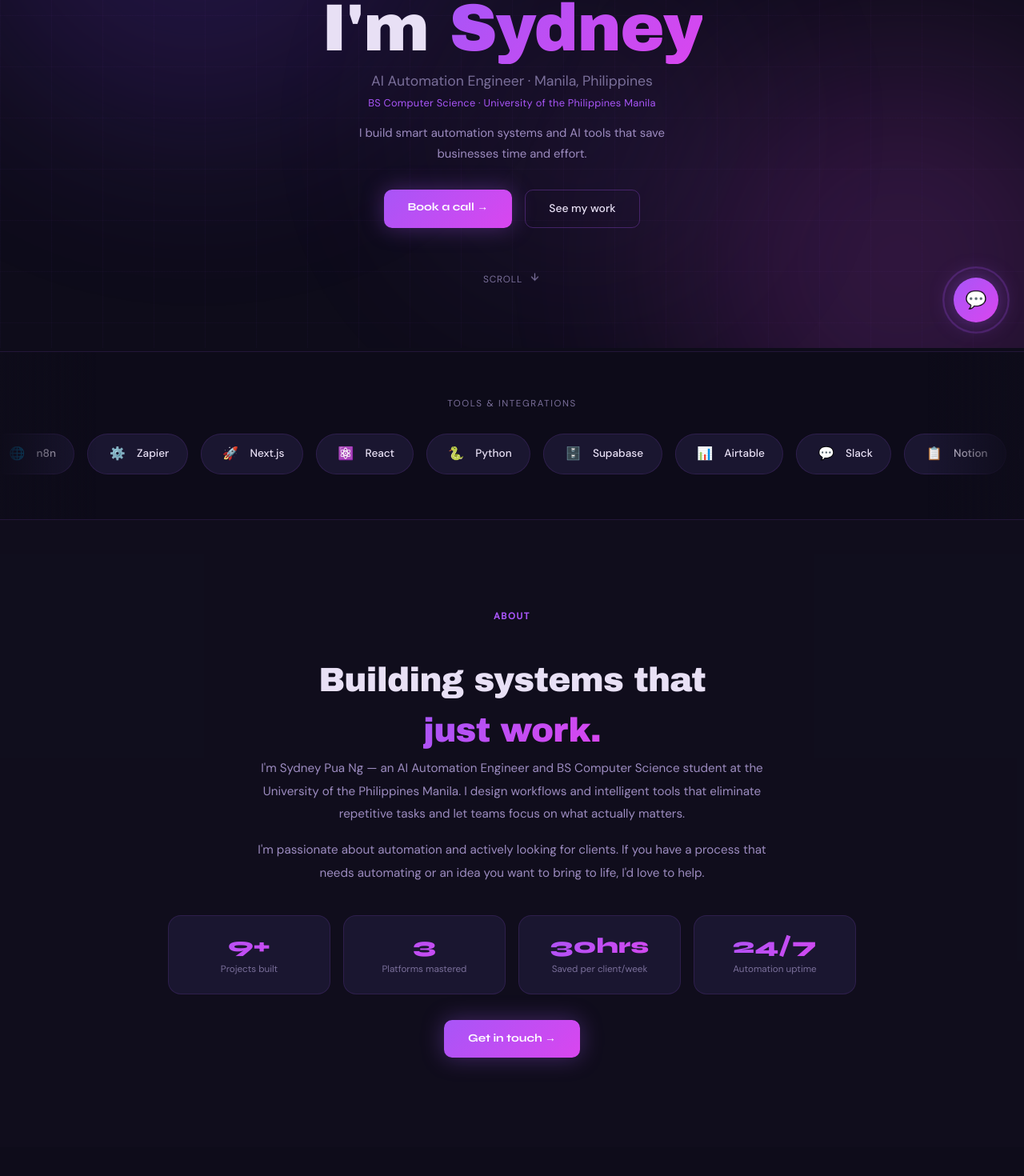
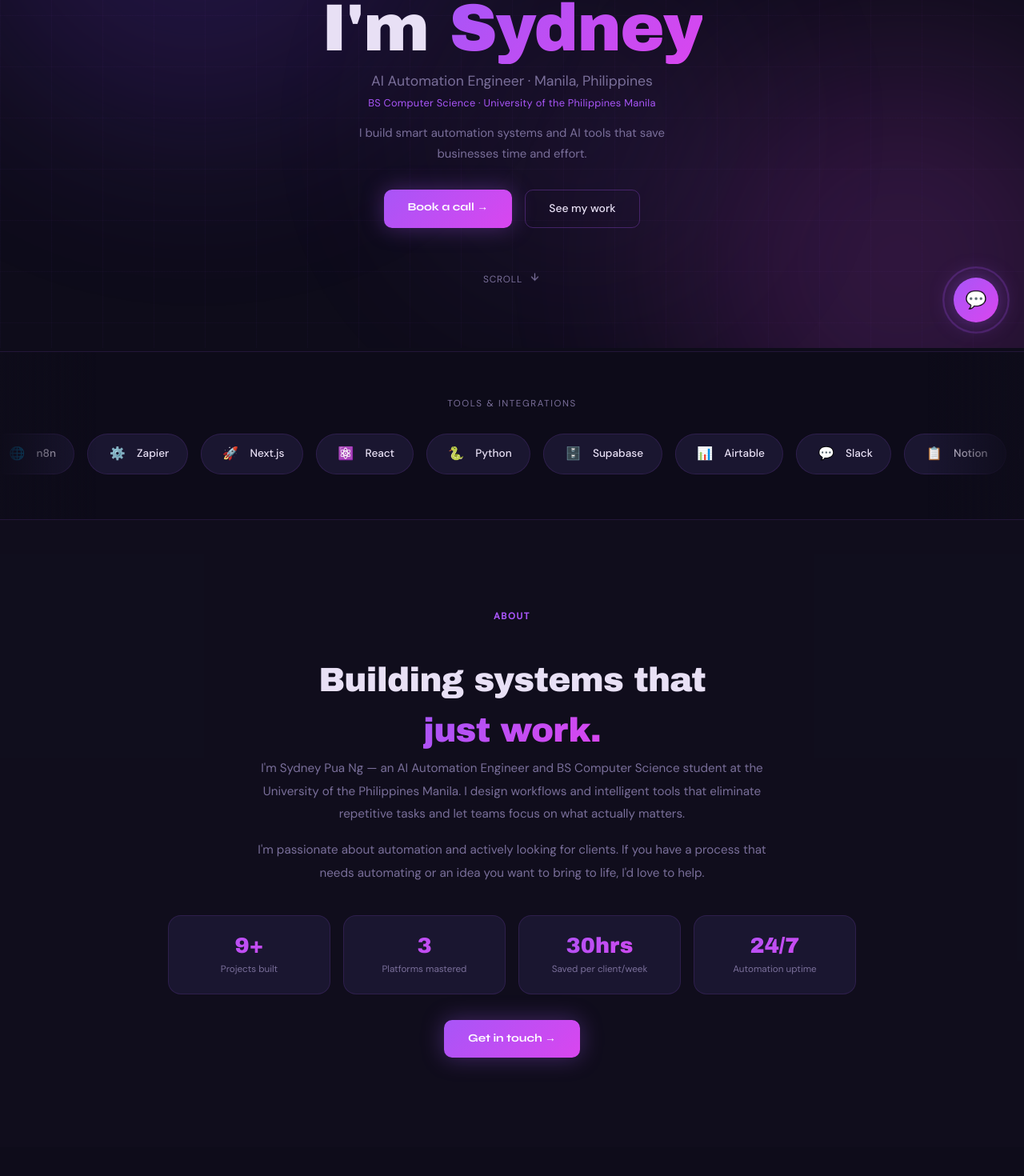
Before and after one commit to sydneykmpn-bit/Portfolio, a Next.js app: page / in a window 1280 px wide. Shown: the part 365-1835 px from the top of the page at 80% size. Built offline with nearby package versions, Linux system fonts and the light colour scheme.

Commit message:
fix light mode text colors, Archivo Black stats, nav border

```diff
--- a/app/globals.css
+++ b/app/globals.css
@@ -86,7 +86,7 @@ h1.hero-name{font-family:'Archivo Black',sans-serif;font-weight:400;font-size:cl
 h1.hero-name em{background:var(--grad);-webkit-background-clip:text;-webkit-text-fill-color:transparent;background-clip:text;font-style:normal;}
 .hero-role{font-size:clamp(.9rem,1.4vw,1.1rem);color:var(--muted);margin-top:.6rem;animation:up .55s .18s ease both;}
 .hero-edu{font-size:.8rem;color:var(--p1);opacity:.8;margin-top:.3rem;letter-spacing:.02em;animation:up .55s .22s ease both;}
-.hero-desc{color:#9d8cc0;font-size:.93rem;line-height:1.75;max-width:460px;margin:.9rem auto 0;animation:up .55s .26s ease both;}
+.hero-desc{color:var(--muted);font-size:.93rem;line-height:1.75;max-width:460px;margin:.9rem auto 0;animation:up .55s .26s ease both;}
 .hero-ctas{display:flex;gap:1rem;margin-top:2rem;justify-content:center;flex-wrap:wrap;animation:up .55s .34s ease both;}
 .btn-primary{display:inline-block;background:var(--grad);color:#fff;padding:.8rem 1.85rem;border-radius:10px;text-decoration:none;font-weight:700;font-family:'Syne',sans-serif;font-size:.87rem;box-shadow:0 0 28px rgba(168,85,247,.35);transition:box-shadow .2s,transform .2s;}
 .btn-primary:hover{transform:translateY(-2px);box-shadow:0 0 48px rgba(168,85,247,.55);}
@@ -120,11 +120,11 @@ h1.hero-name em{background:var(--grad);-webkit-background-clip:text;-webkit-text
 
 /* ── ABOUT ── */
 .about-solo{max-width:860px;margin:2.5rem auto 0;text-align:center;}
-.about-lead{color:#9d8cc0;line-height:1.9;margin-bottom:1rem;font-size:.95rem;max-width:640px;margin-left:auto;margin-right:auto;}
+.about-lead{color:var(--muted);line-height:1.9;margin-bottom:1rem;font-size:.95rem;max-width:640px;margin-left:auto;margin-right:auto;}
 .about-stats{display:grid;grid-template-columns:repeat(4,1fr);gap:1rem;margin:2.4rem auto 2rem;max-width:860px;}
 .astat{background:var(--bg3);border:1px solid var(--bdr);border-radius:16px;padding:1.4rem 1rem;text-align:center;transition:border-color .22s,box-shadow .22s,transform .22s;}
 .astat:hover{border-color:var(--bdr2);box-shadow:var(--glow);transform:translateY(-3px);}
-.astat strong{font-family:'Syne',sans-serif;font-size:1.7rem;font-weight:800;background:var(--grad);-webkit-background-clip:text;-webkit-text-fill-color:transparent;background-clip:text;display:block;line-height:1.1;}
+.astat strong{font-family:'Archivo Black',sans-serif;font-weight:400;font-size:1.7rem;background:var(--grad);-webkit-background-clip:text;-webkit-text-fill-color:transparent;background-clip:text;display:block;line-height:1.1;}
 .astat span{color:var(--muted);font-size:.73rem;display:block;margin-top:.35rem;line-height:1.4;}
 @media(max-width:600px){.about-stats{grid-template-columns:repeat(2,1fr);}.about-solo{text-align:left;}}
 
@@ -165,7 +165,7 @@ h1.hero-name em{background:var(--grad);-webkit-background-clip:text;-webkit-text
 .contact-grid{display:grid;grid-template-columns:1fr 1.05fr;gap:4rem;align-items:start;margin-top:3rem;}
 .contact-tagline{font-family:'Archivo Black',sans-serif;font-weight:400;font-size:clamp(1.8rem,3.3vw,2.8rem);letter-spacing:-.02em;line-height:1.1;margin-bottom:1rem;}
 .contact-tagline em{background:var(--grad);-webkit-background-clip:text;-webkit-text-fill-color:transparent;background-clip:text;font-style:normal;}
-.contact-desc{color:#9d8cc0;line-height:1.8;font-size:.9rem;margin-bottom:2rem;}
+.contact-desc{color:var(--muted);line-height:1.8;font-size:.9rem;margin-bottom:2rem;}
 .contact-item{display:flex;align-items:center;gap:1rem;margin-bottom:1.3rem;opacity:0;transform:translateY(16px);transition:opacity .5s,transform .5s;}
 .contact-item.visible{opacity:1;transform:translateY(0);}
 .c-icon{width:46px;height:46px;border-radius:12px;background:rgba(168,85,247,.1);border:1px solid var(--bdr);display:flex;align-items:center;justify-content:center;flex-shrink:0;font-size:1.1rem;}
@@ -239,7 +239,12 @@ footer small{color:var(--muted);font-size:.77rem;}
 [data-theme="light"] .astat strong{background:linear-gradient(135deg,#7c22d4,#c026d3);-webkit-background-clip:text;-webkit-text-fill-color:transparent;background-clip:text;}
 [data-theme="light"] .section-alt{background:rgba(232,223,255,.45);}
 [data-theme="light"] #tools{background:rgba(247,244,255,.8);}
-[data-theme="light"] .hero-desc,[data-theme="light"] .about-text p,[data-theme="light"] .contact-desc{color:var(--muted);}
+[data-theme="light"] .hero-desc,[data-theme="light"] .about-lead,[data-theme="light"] .contact-desc{color:#3d2d5e;}
+[data-theme="light"] .hero-role,[data-theme="light"] .hero-edu{color:var(--p3);}
+[data-theme="light"] .tool-name{color:#1a1030;}
+[data-theme="light"] nav{border-bottom:1px solid rgba(120,60,220,.15);}
+[data-theme="light"] .astat span{color:#5a4878;}
+[data-theme="light"] footer small,[data-theme="light"] .foot-links a{color:#5a4878;}
 [data-theme="light"] .cp-input-row{background:rgba(232,223,255,.98);}
 [data-theme="light"] #chatPanel{box-shadow:0 24px 64px rgba(0,0,0,.1),var(--glow);}
 
```
